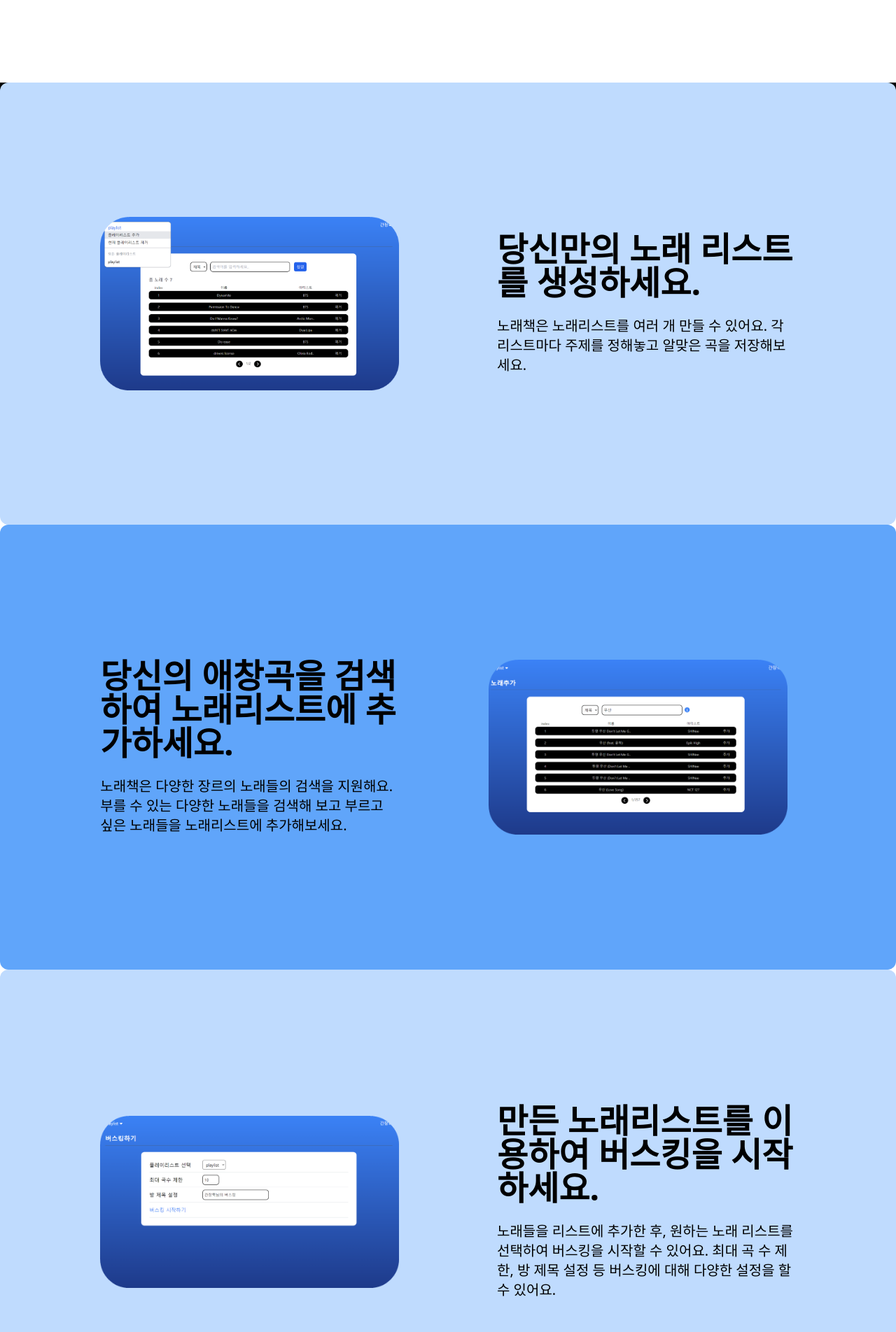
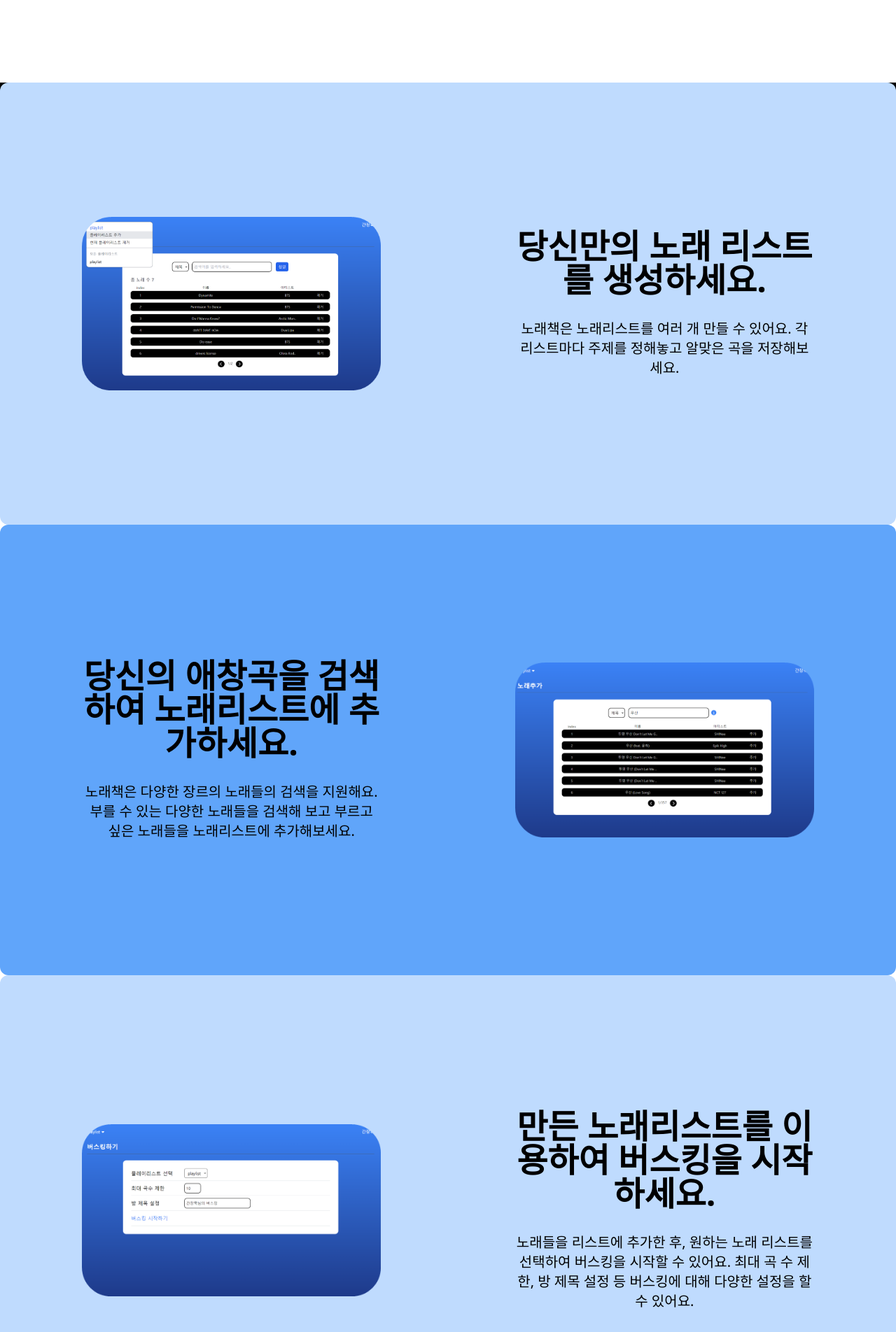
Before and after one commit to Unique0902/buskingSite, a Next.js app: page / in a window 1280 px wide. Shown: the part 496-2400 px from the top of the page at 70% size. Built offline with nearby package versions, Linux system fonts and the light colour scheme; no server answers; the database is empty.

Commit message:
Refactor, Style: add TutorialBlock component in index page and change tutorialblock style

```diff
--- a/components/LoginNav.jsx
+++ b/components/LoginNav.jsx
@@ -2,7 +2,7 @@ import React from 'react';
 import Image from 'next/image';
 import { useRouter } from 'next/router';
 import PrimaryBtn from './Btn/PrimaryBtn';
-import { fontSize } from '../styles/theme';
+import { borderRadius, fontSize } from '../styles/theme';
 
 export default function LoginNav({ scrollToTutorial }) {
   const router = useRouter();
@@ -20,11 +20,11 @@ export default function LoginNav({ scrollToTutorial }) {
           alt=''
           width={500}
           height={500}
-          className=' h-12 w-12 mr-3'
+          className='w-12 h-12 mr-3 '
         />
         <p className='font-sans text-3xl font-semibold text-black '>노래책</p>
       </button>
-      <ul className='w-2/5 justify-around font-sans  text-xl text-black font-semibold hidden lg:flex'>
+      <ul className='justify-around hidden w-2/5 font-sans text-xl font-semibold text-black lg:flex'>
         <li>
           <button className='hover:scale-110'>소개</button>
         </li>
@@ -38,7 +38,12 @@ export default function LoginNav({ scrollToTutorial }) {
           <button className='hover:scale-110'>다운로드</button>
         </li>
       </ul>
-      <PrimaryBtn handleClick={handleClickTutorialBtn} fontSize={fontSize.xm}>
+
+      <PrimaryBtn
+        handleClick={handleClickTutorialBtn}
+        fontSize={fontSize.xm}
+        radius={borderRadius.xl2}
+      >
         튜토리얼
       </PrimaryBtn>
     </nav>
--- /dev/null
+++ b/components/TutorialBlock.jsx
@@ -0,0 +1,31 @@
+import React from 'react';
+import Image from 'next/image';
+
+const TutorialBlock = ({ imgAlt, title, isReverse = false, children }) => {
+  return (
+    <section
+      className={`flex ${
+        isReverse ? ' flex-row-reverse bg-blue-400' : 'flex-row bg-blue-200'
+      } items-center justify-center py-48 max-lg:py-36  rounded-xl max-lg:flex-col gap-48 max-lg:gap-24`}
+    >
+      <Image
+        src={`/img/${imgAlt}.png`}
+        alt={imgAlt}
+        width={500}
+        height={500}
+        className='w-1/3 max-lg:w-full max-lg:p-8'
+      />
+
+      <div className='flex flex-col w-1/3 gap-8 max-lg:w-full max-lg:p-8'>
+        <h2 className='font-sans text-5xl font-semibold text-center text-black max-lg:text-3xl'>
+          {title}
+        </h2>
+        <p className='font-sans text-xl font-normal text-center text-black max-lg:text-lg'>
+          {children}
+        </p>
+      </div>
+    </section>
+  );
+};
+
+export default TutorialBlock;
--- a/pages/index.js
+++ b/pages/index.js
@@ -1,10 +1,11 @@
-import { useEffect, useRef } from 'react';
+import { useRef } from 'react';
 import Image from 'next/image';
 import LoginNav from '../components/LoginNav';
 import { useAuthContext } from '../context/AuthContext';
 import { useRouter } from 'next/router';
 import PrimaryBtn from '../components/Btn/PrimaryBtn';
-import { fontSize, xyPadding } from '../styles/theme';
+import { borderRadius, fontSize, xyPadding } from '../styles/theme';
+import TutorialBlock from '../components/TutorialBlock';
 
 export default function Home() {
   const tutorialRef = useRef();
@@ -25,9 +26,9 @@ export default function Home() {
         <main className='w-3/5 pt-24 pb-24 m-auto max-lg:w-full'>
           <h1 className='font-sans text-6xl font-semibold text-center text-black max-lg:text-4xl'>
             당신만의{' '}
-            <div className='inline font-extrabold text-blue-600'>
+            <p className='inline font-extrabold text-blue-600'>
               온라인, 오프라인 버스킹
-            </div>
+            </p>
             을 여기서 시작하세요.
           </h1>
           <h2 className='mt-10 font-sans text-2xl font-normal text-center text-black max-lg:text-xl'>
@@ -41,6 +42,7 @@ export default function Home() {
                 handleClick={handleClickLoginBtn}
                 fontSize={fontSize.base}
                 btnPadding={xyPadding.lg}
+                radius={borderRadius.xl3}
               >
                 Google로 로그인하기
               </PrimaryBtn>
@@ -48,106 +50,51 @@ export default function Home() {
           </ul>
         </main>
       </section>
-      <section
-        className='flex flex-row items-center justify-center py-48 bg-blue-200 rounded-xl max-lg:flex-col'
-        ref={tutorialRef}
+      <div ref={tutorialRef}></div>
+      <TutorialBlock
+        imgAlt={'screenMakePlaylist'}
+        isReverse={false}
+        title={'당신만의 노래 리스트를 생성하세요.'}
       >
-        <Image
-          src={'/img/screenMakePlaylist.png'}
-          alt={'screenMakePlaylist'}
-          width={500}
-          height={500}
-          className='w-1/3 mr-3 max-lg:w-full max-lg:mr-0 max-lg:p-5'
-        />
-
-        <div className='w-1/3 ml-32 max-lg:w-full max-lg:ml-0 max-lg:p-5'>
-          <h2 className='mb-6 font-sans text-5xl font-semibold text-black max-lg:text-3xl'>
-            당신만의 노래 리스트를 생성하세요.
-          </h2>
-          <p className='font-sans text-xl font-normal text-black max-lg:text-lg '>
         노래책은 노래리스트를 여러 개 만들 수 있어요. 각 리스트마다 주제를
         정해놓고 알맞은 곡을 저장해보세요.
-          </p>
-        </div>
-      </section>
-      <section className='flex flex-row items-center justify-center py-48 bg-blue-400 rounded-xl max-lg:flex-col'>
-        <div className='w-1/3 mr-32 max-lg:w-full max-lg:mr-0 max-lg:p-5'>
-          <h2 className='mb-6 font-sans text-5xl font-semibold text-black max-lg:text-3xl'>
-            당신의 애창곡을 검색하여 노래리스트에 추가하세요.
-          </h2>
-          <p className='font-sans text-xl font-normal text-black max-lg:text-lg'>
+      </TutorialBlock>
+      <TutorialBlock
+        imgAlt={'screenAddSong'}
+        isReverse={true}
+        title={'당신의 애창곡을 검색하여 노래리스트에 추가하세요.'}
+      >
         노래책은 다양한 장르의 노래들의 검색을 지원해요. 부를 수 있는 다양한
         노래들을 검색해 보고 부르고 싶은 노래들을 노래리스트에 추가해보세요.
-          </p>
-        </div>
-        <Image
-          src={'/img/screenAddSong.png'}
-          alt={'screenAddSong'}
-          width={500}
-          height={500}
-          className='w-1/3 mr-3 max-lg:w-full max-lg:mr-0 max-lg:p-5'
-        />
-      </section>
-      <section className='flex flex-row items-center justify-center py-48 bg-blue-200 rounded-xl max-lg:flex-col'>
-        <Image
-          src={'/img/screenMakeBusking.png'}
-          alt={'screenMakeBusking'}
-          width={500}
-          height={500}
-          className='w-1/3 mr-3 max-lg:w-full max-lg:mr-0 max-lg:p-5'
-        />
-
-        <div className='w-1/3 ml-32 max-lg:w-full max-lg:ml-0 max-lg:p-5'>
-          <h2 className='mb-6 font-sans text-5xl font-semibold text-black max-lg:text-3xl'>
-            만든 노래리스트를 이용하여 버스킹을 시작하세요.
-          </h2>
-          <p className='font-sans text-xl font-normal text-black max-lg:text-lg'>
+      </TutorialBlock>
+      <TutorialBlock
+        imgAlt={'screenMakeBusking'}
+        isReverse={false}
+        title={'만든 노래리스트를 이용하여 버스킹을 시작하세요.'}
+      >
         노래들을 리스트에 추가한 후, 원하는 노래 리스트를 선택하여 버스킹을
-            시작할 수 있어요. 최대 곡 수 제한, 방 제목 설정 등 버스킹에 대해
-            다양한 설정을 할 수 있어요.
-          </p>
-        </div>
-      </section>
-      <section className='flex flex-row items-center justify-center py-48 bg-blue-400 rounded-xl max-lg:flex-col'>
-        <div className='w-1/3 mr-32 max-lg:w-full max-lg:mr-0 max-lg:p-5'>
-          <h2 className='mb-6 font-sans text-5xl font-semibold text-black max-lg:text-3xl'>
-            관객들로부터 노래리스트에 있는 노래들을 신청받으세요.
-          </h2>
-          <p className='font-sans text-xl font-normal text-black max-lg:text-lg'>
+        시작할 수 있어요. 최대 곡 수 제한, 방 제목 설정 등 버스킹에 대해 다양한
+        설정을 할 수 있어요.
+      </TutorialBlock>
+      <TutorialBlock
+        imgAlt={'screenBusking'}
+        isReverse={true}
+        title={'관객들로부터 노래리스트에 있는 노래들을 신청받으세요.'}
+      >
         버스킹을 시작하면 위에 노래를 신청받을 수 있는 링크와 그 링크로 바로
         접속할 수 있는 QR코드가 있어요. 이를 이용하여 관객들로부터 노래를
-            신청받으세요. 그러면 아래의 신청 곡 리스트에 신청된 노래들이
-            나타나요.
-          </p>
-        </div>
-        <Image
-          src={'/img/screenBusking.png'}
-          alt={'screenBusking'}
-          width={500}
-          height={500}
-          className='w-1/3 mr-3 max-lg:w-full max-lg:mr-0 max-lg:p-5'
-        />
-      </section>
-      <section className='flex flex-row items-center justify-center py-48 bg-blue-200 rounded-xl max-lg:flex-col'>
-        <Image
-          src={'/img/screenBuskingApply.png'}
-          alt={'screenBuskingApply'}
-          width={500}
-          height={500}
-          className='w-1/3 mr-3 max-lg:w-full max-lg:mr-0 max-lg:p-5'
-        />
-
-        <div className='w-1/3 ml-32 max-lg:w-full max-lg:ml-0 max-lg:p-5'>
-          <h2 className='mb-6 font-sans text-5xl font-semibold text-black max-lg:text-3xl'>
-            버스킹중인 가수의 노래리스트에서 노래를 신청하세요
-          </h2>
-          <p className='font-sans text-xl font-normal text-black max-lg:text-lg'>
+        신청받으세요. 그러면 아래의 신청 곡 리스트에 신청된 노래들이 나타나요.
+      </TutorialBlock>
+      <TutorialBlock
+        imgAlt={'screenBuskingApply'}
+        isReverse={false}
+        title={'버스킹중인 가수의 노래리스트에서 노래를 신청하세요.'}
+      >
         버스킹에서 선택된 노래리스트에 있는 노래들을 확인할 수 있어요. 검색,
         정렬 등이 가능해요. 다양한 노래리스트를 확인하고 듣고 싶은 노래를
         신청해요.
-          </p>
-        </div>
-      </section>
+      </TutorialBlock>
+
       <section className='flex flex-col items-center justify-center py-48 bg-white rounded-xl'>
         <h2 className='mb-6 font-sans text-5xl font-semibold text-black max-lg:text-center'>
           자 그럼 시작하러 가볼까요?
@@ -156,6 +103,7 @@ export default function Home() {
           handleClick={handleClickLoginBtn}
           fontSize={fontSize.base}
           btnPadding={xyPadding.lg}
+          radius={borderRadius.xl3}
         >
           Google로 로그인하기
         </PrimaryBtn>
```
Lines whose indentation alone changed are shown as unchanged.
